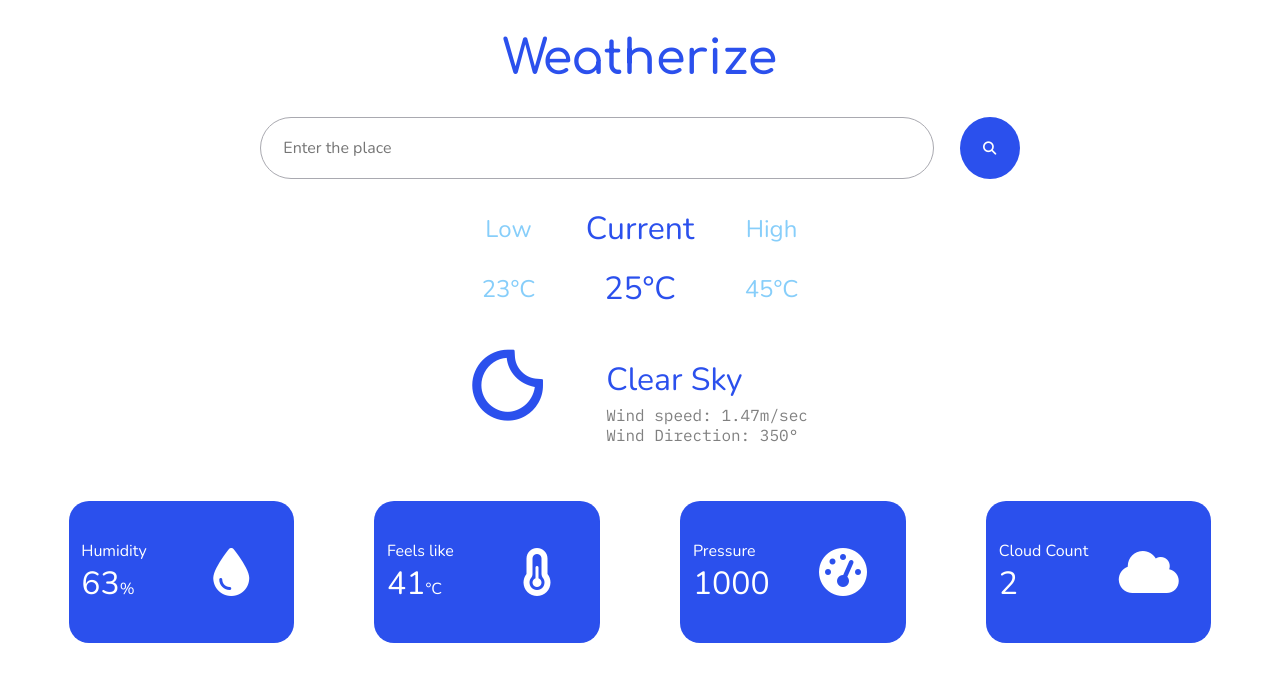
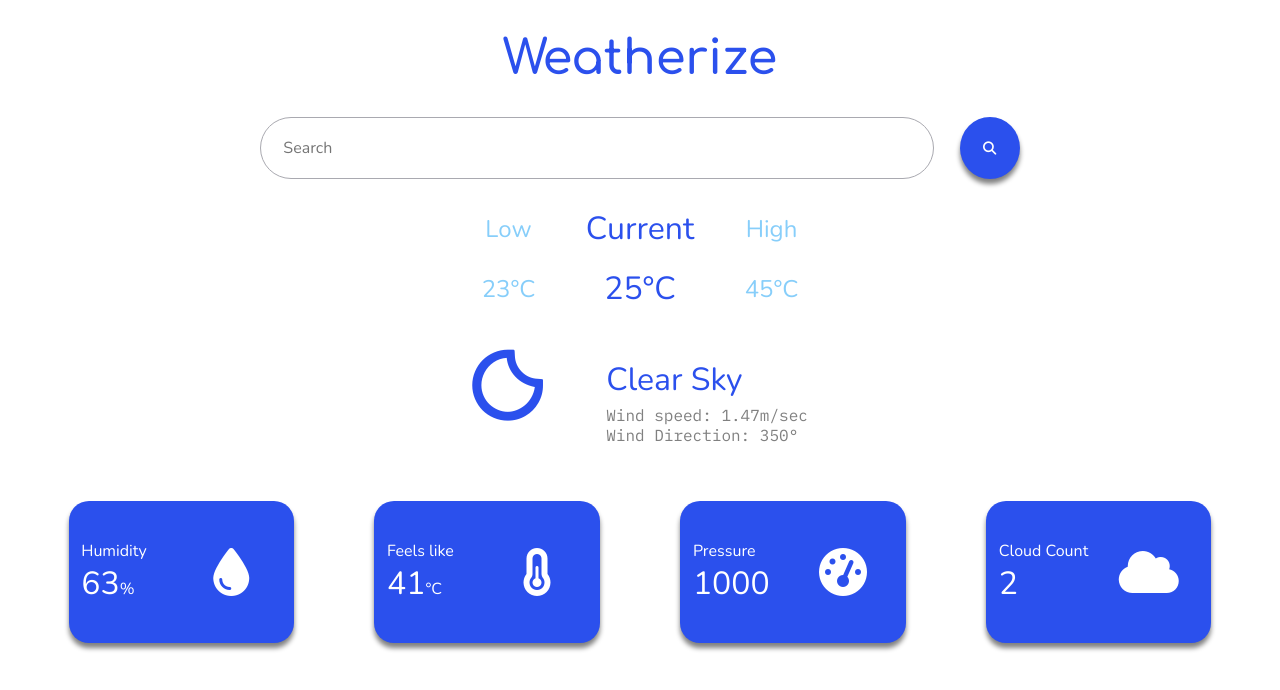
Before and after one commit to natzelo/Weatherize, a plain HTML site: page index.html in a window 1280 px wide. Drawn offline with nearby package versions, Linux system fonts and the light colour scheme; no server answers.

Commit message:
Minor Improvements

```diff
--- a/css/styles.css
+++ b/css/styles.css
@@ -48,11 +48,9 @@
     border-style: none;
     width: 60px;
     outline: none;
+    box-shadow: 0 5px 5px gray;
 }
 
-.search-btn:hover {
-    box-shadow: 0 5px 5px gray;
-}
 
 
 /* TEMPERATURE */
@@ -128,6 +126,7 @@
     width: 200px;
     height: 142px;
     margin: 20px;
+    box-shadow: 0 5px 5px grey;
 }
 
 .card p {
--- a/index.html
+++ b/index.html
@@ -21,7 +21,7 @@
         <input
           class="search-box"
           type="text"
-          placeholder="Enter the place"
+          placeholder="Search"
           name="query"
         />
       </div>
```
